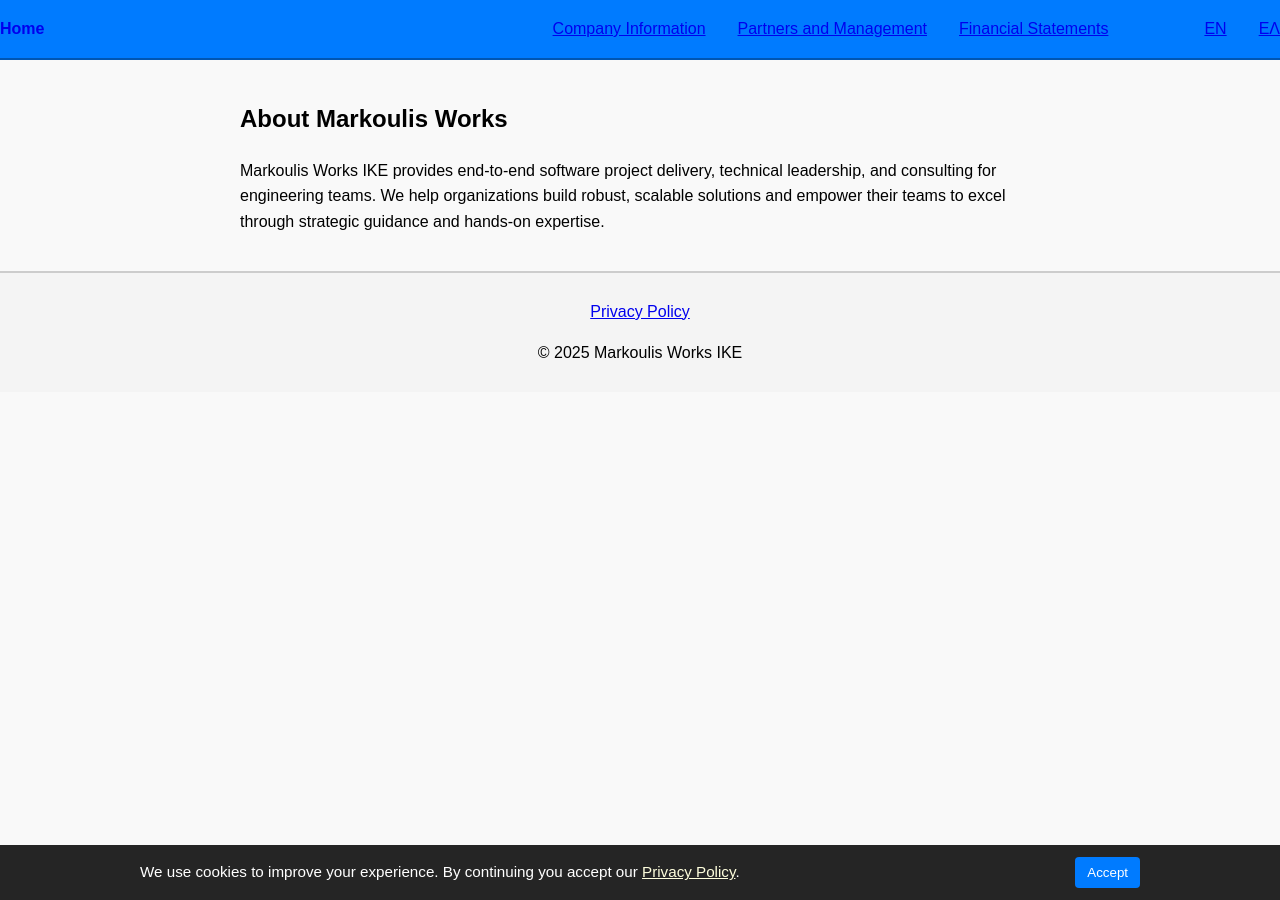
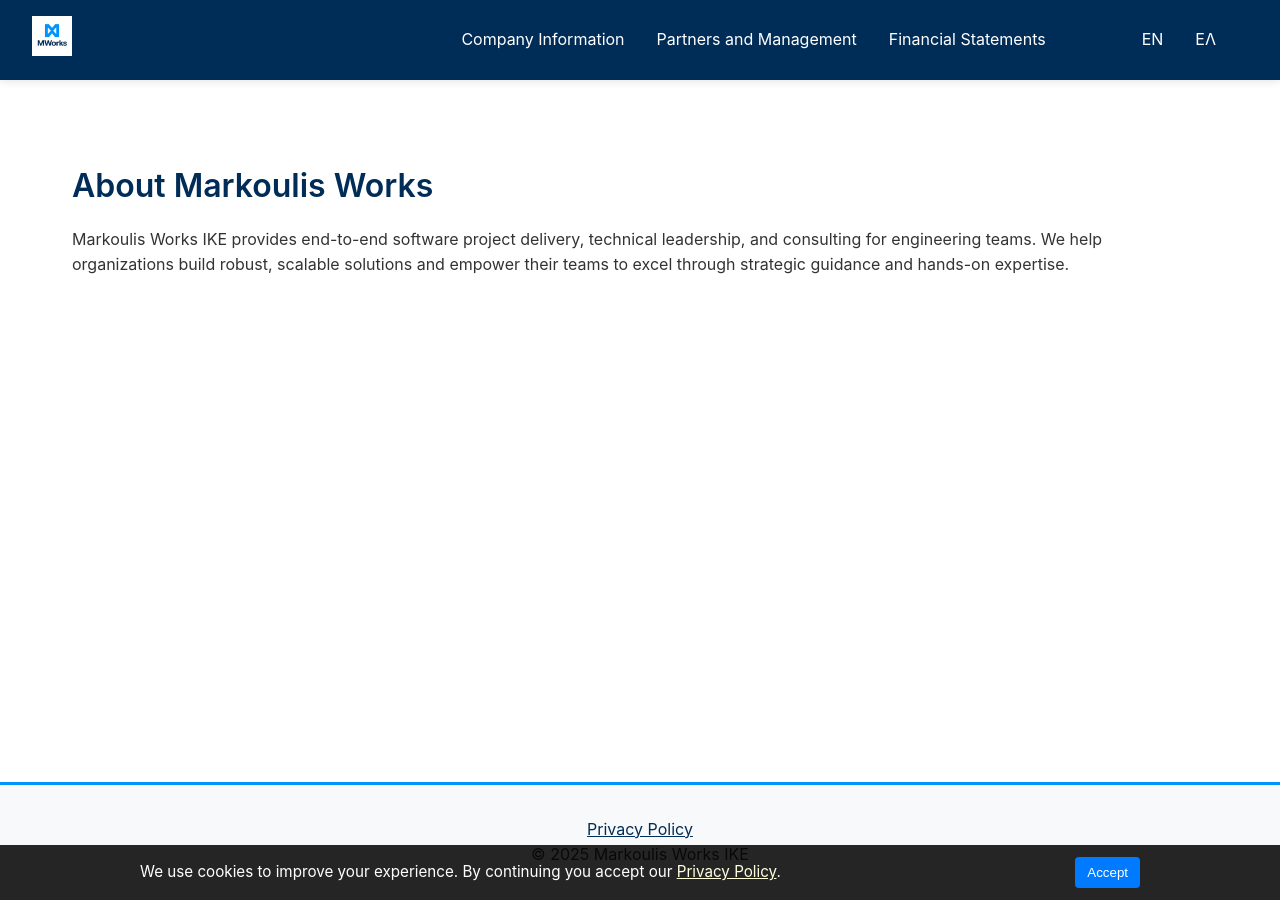
Before and after one commit to anmarkoulis/markoulis-works-site, a Jekyll site: the page built from _pages/index.md, in a window 1280 px wide. Built offline with Jekyll 4.4.1, drawn with Linux system fonts in a browser that asks for light colours.

Commit message:
style: perform styling improvemenDDDDDts

```diff
--- a/_includes/footer.html
+++ /dev/null
@@ -1,6 +0,0 @@
-<footer>
-  <p>
-    <a href="{{ site.baseurl }}/privacy.html">Privacy Policy</a>
-  </p>
-  <p>&copy; 2025 Markoulis Works IKE</p>
-</footer>
--- /dev/null
+++ b/_includes/footer_en.html
@@ -0,0 +1,6 @@
+<footer>
+  <p>
+    <a href="/privacy.html">Privacy Policy</a>
+  </p>
+  <p>&copy; 2025 Markoulis Works IKE</p>
+</footer>
--- /dev/null
+++ b/_includes/footer_gr.html
@@ -0,0 +1,6 @@
+<footer>
+  <p>
+    <a href="/privacy_gr.html">Πολιτική Απορρήτου</a>
+  </p>
+  <p>&copy; 2025 Markoulis Works IKE</p>
+</footer>
--- a/_includes/header_en.html
+++ b/_includes/header_en.html
@@ -1,6 +1,8 @@
-<header style="display: flex; justify-content: space-between; align-items: center; padding: 1em 0;">
+<header style="display: flex; justify-content: space-between; align-items: center; padding: 1em 2em;">
   <div>
-    <a href="/en.html" style="text-decoration: none; font-weight: bold;">Home</a>
+    <a href="/en.html" style="text-decoration: none;">
+      <img src="{{ '/assets/images/logo.png' | relative_url }}" alt="Markoulis Works" style="height: 40px;">
+    </a>
   </div>
   <nav aria-label="Main navigation" style="display: flex; gap: 2em; align-items: center;">
     <a href="/company-info.html">Company Information</a>
--- a/_includes/header_gr.html
+++ b/_includes/header_gr.html
@@ -1,6 +1,8 @@
-<header style="display: flex; justify-content: space-between; align-items: center; padding: 1em 0;">
+<header style="display: flex; justify-content: space-between; align-items: center; padding: 1em 2em;">
   <div>
-    <a href="/gr.html" style="text-decoration: none; font-weight: bold;">Αρχική</a>
+    <a href="/gr.html" style="text-decoration: none;">
+      <img src="{{ '/assets/images/logo.png' | relative_url }}" alt="Markoulis Works" style="height: 40px;">
+    </a>
   </div>
   <nav aria-label="Κύρια πλοήγηση" style="display: flex; gap: 2em; align-items: center;">
     <a href="/company-info_gr.html">Πληροφορίες Εταιρείας</a>
--- a/_layouts/default.html
+++ b/_layouts/default.html
@@ -3,8 +3,15 @@
 <head>
   <meta charset="UTF-8">
   <meta name="viewport" content="width=device-width, initial-scale=1.0">
+  <link rel="icon" type="image/x-icon" href="{{ '/assets/images/favicon.ico' | relative_url }}">
   <link rel="stylesheet" href="{{ site.baseurl }}/styles.css">
   <title>{{ page.title | default: site.title }}</title>
+  <script>
+    // Redirect HTTP to HTTPS (except localhost)
+    if (location.protocol !== 'https:' && location.hostname !== 'localhost' && location.hostname !== '127.0.0.1') {
+      location.replace('https:' + window.location.href.substring(window.location.protocol.length));
+    }
+  </script>
 </head>
 <body>
   {% if page.lang == 'el' %}
@@ -15,7 +22,11 @@
   <main>
     {{ content }}
   </main>
-  {% include footer.html %}
+  {% if page.lang == 'el' %}
+    {% include footer_gr.html %}
+  {% else %}
+    {% include footer_en.html %}
+  {% endif %}
   <script src="{{ site.baseurl }}/cookie-consent.js" defer></script>
 </body>
 </html>
--- a/styles.css
+++ b/styles.css
@@ -1,33 +1,101 @@
-body {
-    font-family: Arial, sans-serif;
-    line-height: 1.6;
+/* Professional styling with brand colors */
+* {
     margin: 0;
     padding: 0;
-    background-color: #f9f9f9;
+    box-sizing: border-box;
+}
 
+html {
+    height: 100%;
+}
+
+body {
+    font-family: -apple-system, BlinkMacSystemFont, 'Segoe UI', Roboto, Oxygen, Ubuntu, Cantarell, sans-serif;
+    line-height: 1.6;
+    color: #333;
+    background-color: #ffffff;
+    min-height: 100%;
+    display: flex;
+    flex-direction: column;
 }
 
 header {
-    background: #007BFF;
+    background: #002d57;
     color: #fff;
-    padding: 10px 0;
-    text-align: center;
-    border-bottom: 2px solid #0056b3;
+    padding: 1rem 2rem;
+    box-shadow: 0 2px 8px rgba(0, 0, 0, 0.1);
+    position: sticky;
+    top: 0;
+    z-index: 1000;
+}
 
+header a {
+    color: #fff;
+    text-decoration: none;
+    transition: color 0.3s ease;
+}
+
+header a:hover {
+    color: #0094fb;
+}
+
+/* Add spacing for header navigation */
+header > div:first-child a:first-child,
+header nav a:first-child {
+    margin-left: 0;
+}
+
+header nav {
+    margin-right: 2rem;
 }
 
 main {
-    padding: 20px;
-    max-width: 800px;
-    margin: auto;
+    padding: 3rem 2rem;
+    max-width: 1200px;
+    margin: 0 auto;
+    flex: 1;
+    width: 100%;
+}
 
+h1, h2, h3 {
+    color: #002d57;
+    margin-bottom: 1rem;
+    font-weight: 600;
+}
+
+h1 {
+    font-size: 2.5rem;
+}
+
+h2 {
+    font-size: 2rem;
+    margin-top: 2rem;
+}
+
+a {
+    color: #0094fb;
+    text-decoration: none;
+}
+
+a:hover {
+    text-decoration: underline;
 }
 
 footer {
     text-align: center;
-    padding: 10px 0;
-    background: #f4f4f4;
-    border-top: 2px solid #ccc;
+    padding: 2rem;
+    background: #f8f9fa;
+    border-top: 3px solid #0094fb;
+    margin-top: auto;
+}
+
+footer a {
+    color: #002d57;
+    text-decoration: underline;
+}
+
+footer a:hover {
+    color: #0094fb;
 }
 
 /* Cookie banner styles */
```
Also changed, not shown: _includes/header.html (deleted, +0 -13 lines).
